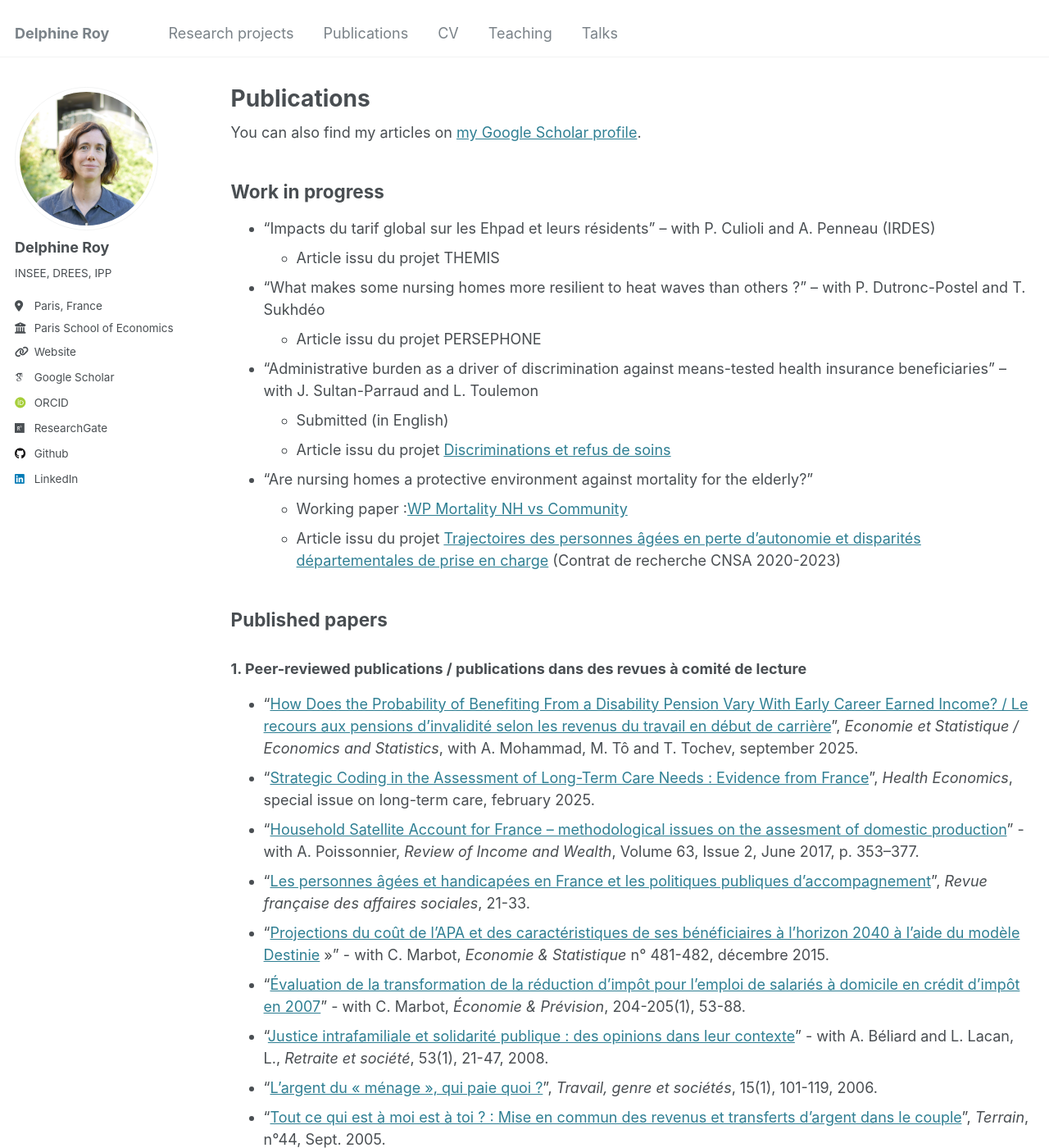
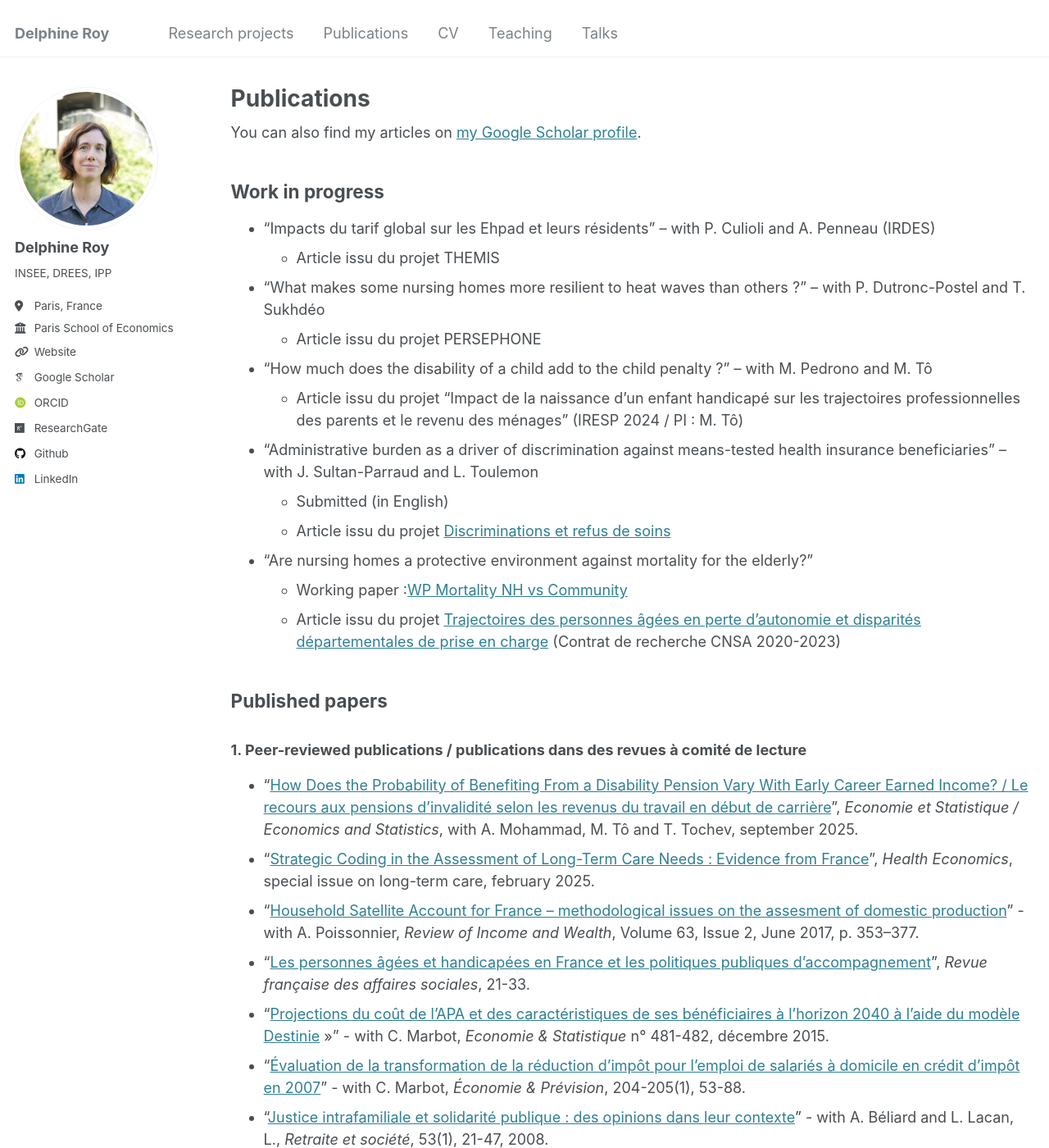
Before and after one commit to DelphineRoy/delphineroy.github.io, a Jekyll site: the page built from _pages/papiers.md, in a window 1280 px wide and 1400 px high. Shown: the whole window at 82% size. Built offline with Jekyll 4.4.1, drawn with Linux system fonts in a browser that asks for light colours; some web fonts are replaced; some of the changed text lies outside the part shown.

Commit message:
update papiers en cours et corrige liens

```diff
--- a/_pages/papiers.md
+++ b/_pages/papiers.md
@@ -16,6 +16,9 @@ author_profile: true
 
 - "What makes some nursing homes more resilient to heat waves than others ?" – with P. Dutronc-Postel and T. Sukhdéo
     * Article issu du projet PERSEPHONE
+
+- "How much does the disability of a child add to the child penalty ?" – with M. Pedrono and M. Tô
+    * Article issu du projet "Impact de la naissance d’un enfant handicapé sur les trajectoires professionnelles des parents et le revenu des ménages" (IRESP 2024 / PI : M. Tô)
 
 - "Administrative burden as a driver of discrimination against means-tested health insurance beneficiaries" – with J. Sultan-Parraud and L. Toulemon
     * Submitted (in English)
```
Also changed, not shown: other parts of _pages/papiers.md (+4 -4 lines).
